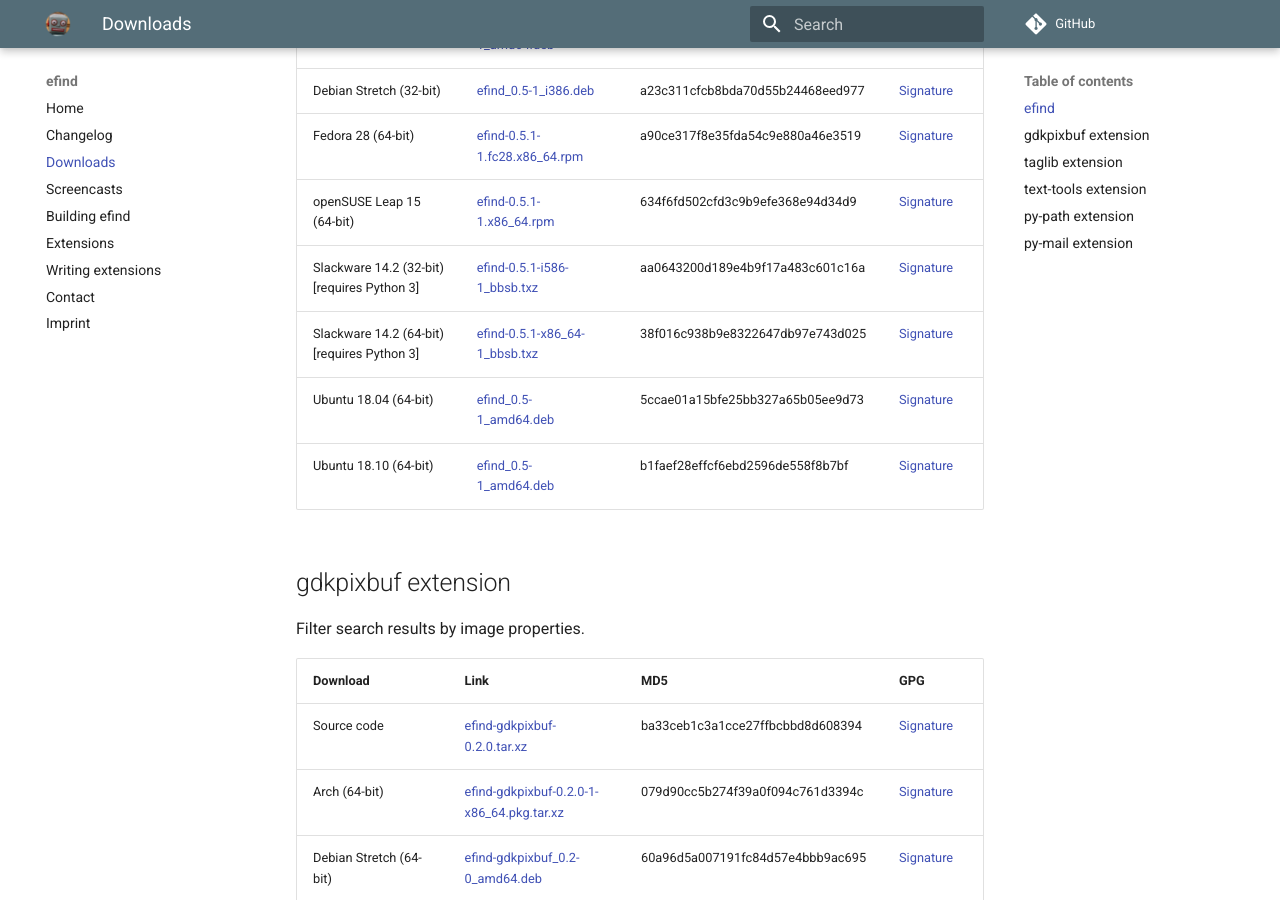
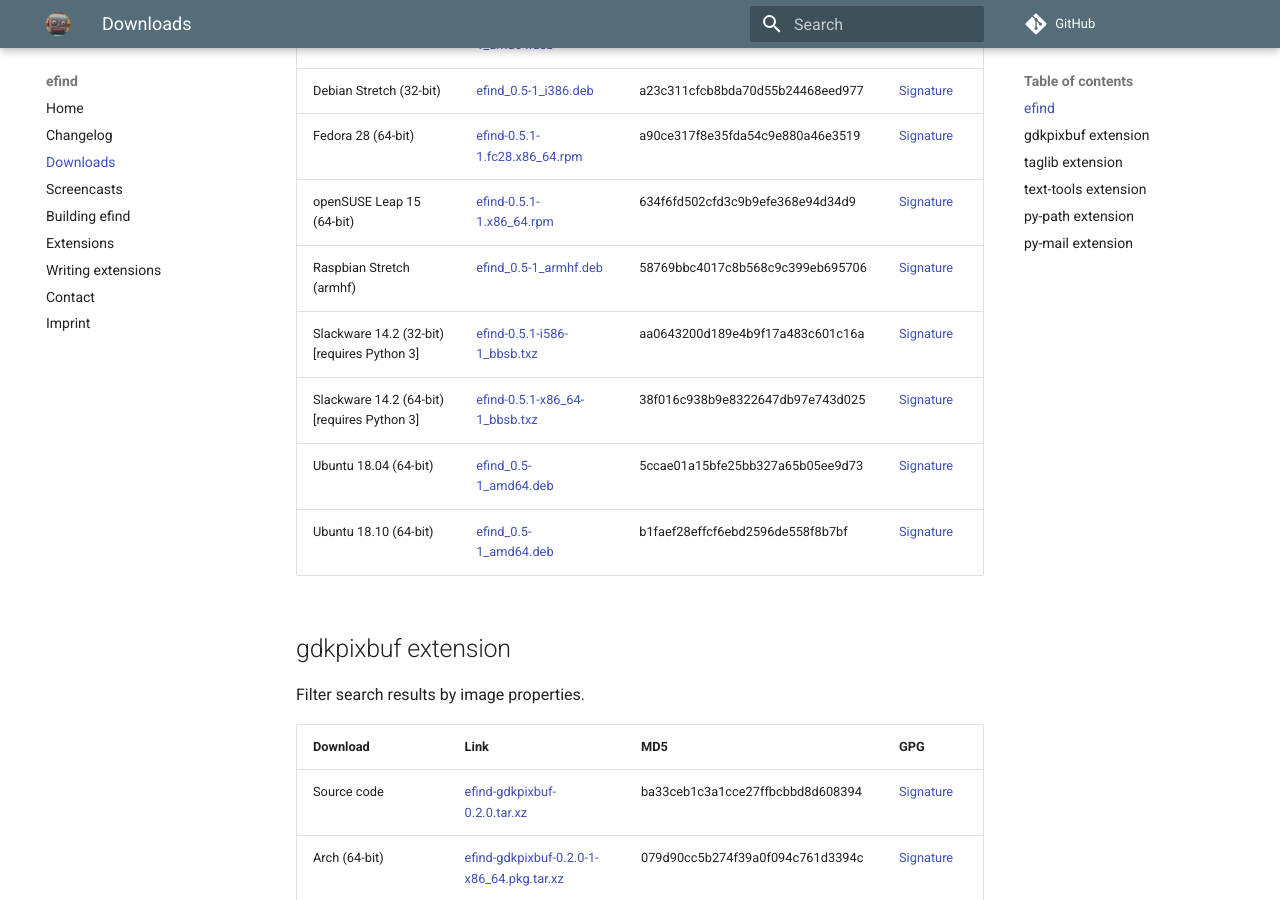
Before and after one commit to 20centaurifux/efind-website, an MkDocs documentation site: the page built from docs/downloads.md, in a window 1280 px wide and 900 px high, scrolled down 477 px. Built offline with MkDocs 1.6.1 and Material for MkDocs 9.7.7, drawn with Linux system fonts in a browser that asks for light colours; comment, search, counter and statistics services are not loaded.

Commit message:
Raspbian package

```diff
--- a/docs/downloads.md
+++ b/docs/downloads.md
@@ -12,6 +12,7 @@
 Debian Stretch (32-bit)|[efind_0.5-1_i386.deb](downloads/debian-9/efind_0.5-1_i386.deb)|a23c311cfcb8bda70d55b24468eed977|[Signature](downloads/debian-9/efind_0.5-1_i386.deb.asc)
 Fedora 28 (64-bit)|[efind-0.5.1-1.fc28.x86_64.rpm](downloads/fedora-28/efind-0.5.1-1.fc28.x86_64.rpm)|a90ce317f8e35fda54c9e880a46e3519|[Signature](downloads/fedora-28/efind-0.5.1-1.fc28.x86_64.rpm.asc)
 openSUSE Leap 15 (64-bit)|[efind-0.5.1-1.x86_64.rpm](downloads/opensuse-leap/efind-0.5.1-1.x86_64.rpm)|634f6fd502cfd3c9b9efe368e94d34d9|[Signature](downloads/opensuse-leap/efind-0.5.1-1.x86_64.rpm.asc)
+Raspbian Stretch (armhf)|[efind_0.5-1_armhf.deb](downloads/raspbian-9/efind_0.5-1_armhf.deb)|58769bbc4017c8b568c9c399eb695706|[Signature](downloads/raspbian-9/efind_0.5-1_armhf.deb.asc)
 Slackware 14.2 (32-bit) [requires Python 3]|[efind-0.5.1-i586-1_bbsb.txz](downloads/slackware-14.2/efind-0.5.1-i586-1_bbsb.txz)|aa0643200d189e4b9f17a483c601c16a|[Signature](downloads/slackware-14.2/efind-0.5.1-i586-1_bbsb.txz.asc)
 Slackware 14.2 (64-bit) [requires Python 3]|[efind-0.5.1-x86_64-1_bbsb.txz](downloads/slackware-14.2/efind-0.5.1-x86_64-1_bbsb.txz)|38f016c938b9e8322647db97e743d025|[Signature](downloads/slackware-14.2/efind-0.5.1-x86_64-1_bbsb.txz.asc)
 Ubuntu 18.04 (64-bit)|[efind_0.5-1_amd64.deb](downloads/ubuntu-18.04/efind_0.5-1_amd64.deb)|5ccae01a15bfe25bb327a65b05ee9d73|[Signature](downloads/ubuntu-18.04/efind_0.5-1_amd64.deb.asc)
```
